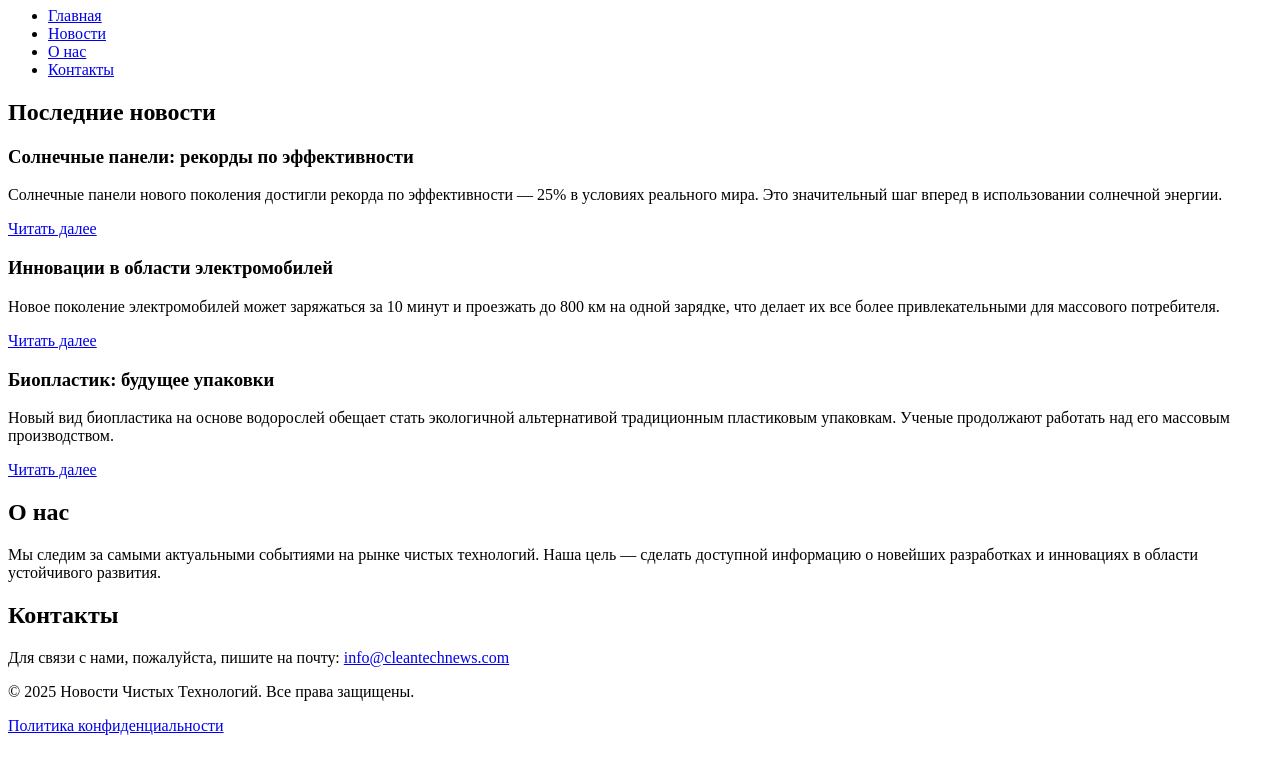
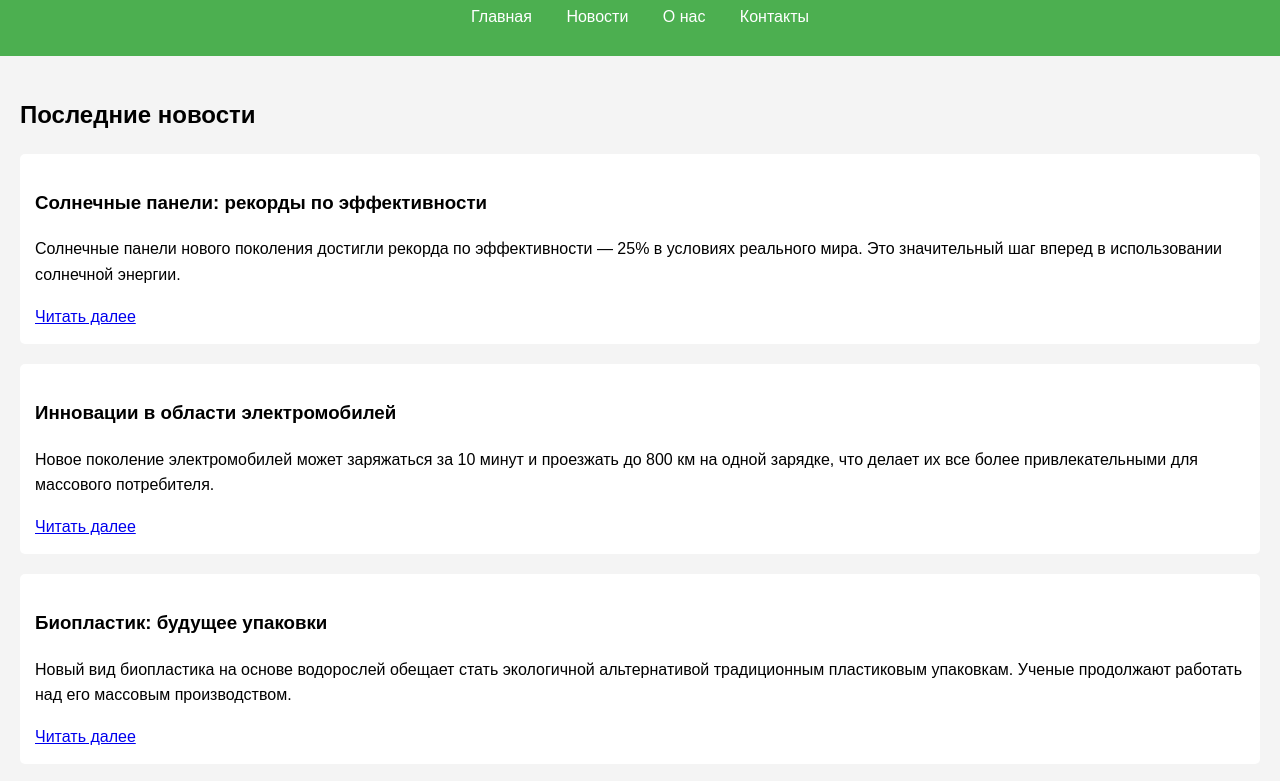
Before and after one commit to akonovalov74/CleanTech, a plain HTML site: page index.html in a window 1280 px wide. Shown: the part 73-854 px from the top of the page. Before the commit the page ends 824 px from the top, so only its background shows below. Drawn offline with Linux system fonts and the light colour scheme.

Commit message:
Добавил стили в отдельный файл

```diff
--- /dev/null
+++ b/css/style.css
@@ -0,0 +1,56 @@
+/* Общие стили для всего сайта */
+body {
+    font-family: Arial, sans-serif;
+    line-height: 1.6;
+    margin: 0;
+    padding: 0;
+    background-color: #f4f4f4;
+}
+
+header {
+    background-color: #4CAF50;
+    color: white;
+    padding: 10px 0;
+    text-align: center;
+}
+
+header h1 {
+    margin: 0;
+}
+
+nav ul {
+    list-style-type: none;
+    padding: 0;
+}
+
+nav ul li {
+    display: inline;
+    margin: 0 15px;
+}
+
+nav ul li a {
+    color: white;
+    text-decoration: none;
+}
+
+nav ul li a:hover {
+    text-decoration: underline;
+}
+
+main {
+    padding: 20px;
+}
+
+article {
+    background-color: white;
+    border-radius: 5px;
+    padding: 15px;
+    margin-bottom: 20px;
+}
+
+footer {
+    background-color: #4CAF50;
+    color: white;
+    text-align: center;
+    padding: 10px 0;
+}
--- a/index.html
+++ b/index.html
@@ -1,12 +1,11 @@
 <!DOCTYPE html>
 <html lang="ru">
-<head>
+  <head>
     <meta charset="UTF-8">
     <meta name="viewport" content="width=device-width, initial-scale=1.0">
-    <meta name="description" content="Новости о чистых технологиях, устойчивом развитии и экологии.">
-    <title>Новости Чистых Технологий</title>
-    <link rel="stylesheet" href="styles.css">
-    <link rel="icon" href="https://example.com/favicon.ico" type="image/x-icon">
+    <meta http-equiv="X-UA-Compatible" content="ie=edge">
+    <title>CleanTech News</title>
+    <link rel="stylesheet" href="css/style.css"> <!-- Подключаем внешний файл стилей -->
 </head>
 <body>
     <!-- Header Section -->
```
